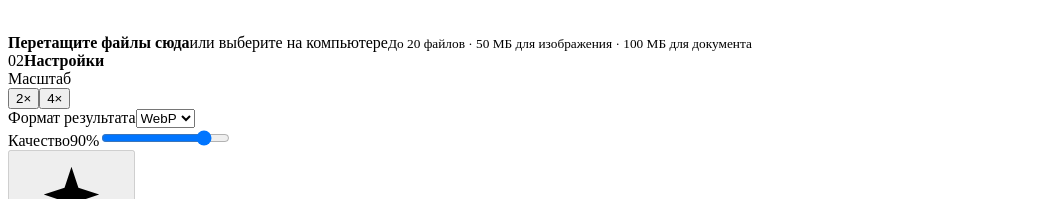
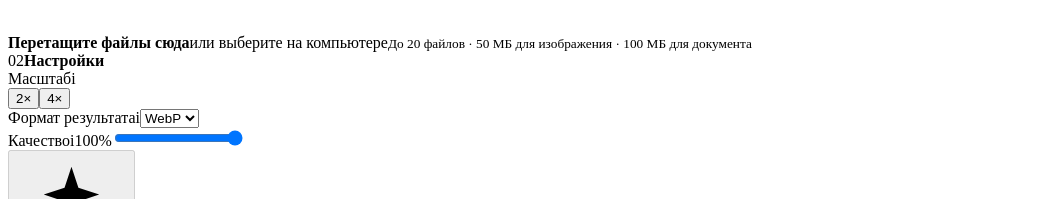
Before and after one commit to nitrodzen/gpthub-tools, a React (Vite) app in the folder frontend/: page / in a window 1280 px wide. Shown: the part 2689-2888 px from the top of the page, without its empty margins (0-1064 px from the left). Built offline with nearby package versions, Linux system fonts and the light colour scheme; the HTML template or start-up script is replaced by a standard one.

Commit message:
Improve quality defaults and size hints

```diff
--- a/frontend/src/App.tsx
+++ b/frontend/src/App.tsx
@@ -34,6 +34,10 @@ function UploadIcon() {
 
 function SparkIcon() {
   return <svg viewBox="0 0 24 24" aria-hidden="true"><path d="m12 3 1.5 4.5L18 9l-4.5 1.5L12 15l-1.5-4.5L6 9l4.5-1.5L12 3ZM18.5 15l.8 2.2 2.2.8-2.2.8-.8 2.2-.8-2.2-2.2-.8 2.2-.8.8-2.2Z"/></svg>
+}
+
+function Hint({ text, below = false }: { text: string; below?: boolean }) {
+  return <span className={`hint ${below ? 'hint-below' : ''}`} data-tip={text} aria-label={text} tabIndex={0}>i</span>
 }
 
 function FileDrop({ files, accept, onAdd, copy }: { files: File[]; accept: string; onAdd: (files: File[]) => void; copy: ReturnType<typeof getCopy> }) {
@@ -121,7 +125,7 @@ export default function App() {
     return saved || (window.matchMedia('(prefers-color-scheme: dark)').matches ? 'dark' : 'light')
   })
   const [format, setFormat] = useState('webp')
-  const [quality, setQuality] = useState(90)
+  const [quality, setQuality] = useState(100)
   const [scale, setScale] = useState(2)
   const [maxWidth, setMaxWidth] = useState('')
   const [maxHeight, setMaxHeight] = useState('')
@@ -212,7 +216,15 @@ export default function App() {
   if (tab === 'convert' && mode === 'documents') operation = 'document-convert'
   if (tab === 'convert' && mode === 'pdf') operation = pdfAction
   const showsImageFormat = ['upscale', 'remove-background', 'image-convert', 'pdf-to-images'].includes(operation)
-  const showsQuality = operation === 'image-convert' || (showsImageFormat && (format === 'jpeg' || format === 'webp'))
+  const showsQuality = showsImageFormat && (format === 'jpeg' || format === 'webp')
+  const qualityLoss = 100 - quality
+  const estimatedSavingMin = Math.min(70, Math.round((qualityLoss * 1.25) / 5) * 5)
+  const estimatedSavingMax = Math.min(85, estimatedSavingMin + 15 + Math.round((qualityLoss * .25) / 5) * 5)
+  const qualityHint = quality === 100
+    ? copy.qualityHintMax
+    : copy.qualityHintEstimate.replace('{min}', String(estimatedSavingMin)).replace('{max}', String(estimatedSavingMax))
+  const formatHint = format === 'png' ? copy.formatPngHint : format === 'webp' ? copy.formatWebpHint : copy.formatJpegHint
+  const dpiHint = dpi === 150 ? copy.dpi150Hint : copy.dpi300Hint
 
   const accept = useMemo(() => {
     if (tab !== 'convert' || mode === 'images' || (mode === 'pdf' && pdfAction === 'images-to-pdf')) return '.png,.jpg,.jpeg,.webp,.heic,.heif,.tif,.tiff,.bmp'
@@ -325,19 +337,19 @@ export default function App() {
             </div>
             <div className="settings-column">
               <div className="settings-head"><span>02</span><strong>{language === 'ru' ? 'Настройки' : 'Settings'}</strong></div>
-              {tab === 'upscale' && <div className="field"><label>{copy.scale}</label><div className="segmented"><button className={scale === 2 ? 'active' : ''} onClick={() => setScale(2)}>2×</button><button className={scale === 4 ? 'active' : ''} onClick={() => setScale(4)}>4×</button></div></div>}
+              {tab === 'upscale' && <div className="field"><label><span className="label-with-hint">{copy.scale}<Hint text={copy.scaleHint} below /></span></label><div className="segmented"><button className={scale === 2 ? 'active' : ''} onClick={() => setScale(2)}>2×</button><button className={scale === 4 ? 'active' : ''} onClick={() => setScale(4)}>4×</button></div></div>}
               {showsImageFormat && (
-                <div className="field"><label>{copy.format}</label><select value={format} onChange={(event) => setFormat(event.target.value)}>
+                <div className="field"><label><span className="label-with-hint">{copy.format}<Hint text={formatHint} below /></span></label><select value={format} onChange={(event) => setFormat(event.target.value)}>
                   {tab !== 'remove' && <option value="jpeg">JPG</option>}<option value="png">PNG</option><option value="webp">WebP</option>
                 </select></div>
               )}
               {showsQuality && (
-                <div className="field"><label>{copy.quality}<output>{quality}%</output></label><input type="range" min="40" max="100" value={quality} onChange={(event) => setQuality(Number(event.target.value))} /></div>
+                <div className="field"><label><span className="label-with-hint">{copy.quality}<Hint text={qualityHint} /></span><output>{quality}%</output></label><input type="range" min="40" max="100" value={quality} aria-label={`${copy.quality}: ${quality}%`} title={qualityHint} onChange={(event) => setQuality(Number(event.target.value))} /></div>
               )}
-              {tab === 'convert' && mode === 'images' && <div className="dimension-grid"><div className="field"><label>{copy.maxWidth}</label><input inputMode="numeric" value={maxWidth} onChange={(event) => setMaxWidth(event.target.value.replace(/\D/g, ''))} placeholder={copy.optional} /></div><div className="field"><label>{copy.maxHeight}</label><input inputMode="numeric" value={maxHeight} onChange={(event) => setMaxHeight(event.target.value.replace(/\D/g, ''))} placeholder={copy.optional} /></div></div>}
+              {tab === 'convert' && mode === 'images' && <div className="dimension-grid"><div className="field"><label><span className="label-with-hint">{copy.maxWidth}<Hint text={copy.dimensionsHint} /></span></label><input inputMode="numeric" value={maxWidth} onChange={(event) => setMaxWidth(event.target.value.replace(/\D/g, ''))} placeholder={copy.optional} /></div><div className="field"><label>{copy.maxHeight}</label><input inputMode="numeric" value={maxHeight} onChange={(event) => setMaxHeight(event.target.value.replace(/\D/g, ''))} placeholder={copy.optional} /></div></div>}
               {operation === 'pdf-split' && <><div className="field"><label>{copy.splitMode}</label><select value={splitMode} onChange={(event) => setSplitMode(event.target.value)}><option value="ranges">{copy.byRanges}</option><option value="each">{copy.eachPage}</option></select></div>{splitMode === 'ranges' && <div className="field"><label>{copy.ranges}</label><input value={ranges} onChange={(event) => setRanges(event.target.value)} placeholder={copy.rangesHint} /></div>}</>}
               {operation === 'images-to-pdf' && <><div className="field"><label>{copy.pageSize}</label><select value={pageSize} onChange={(event) => setPageSize(event.target.value)}><option value="a4">{copy.a4}</option><option value="original">{copy.original}</option></select></div><div className="field"><label>{copy.orientation}</label><select value={orientation} onChange={(event) => setOrientation(event.target.value)}><option value="auto">{copy.auto}</option><option value="portrait">{copy.portrait}</option><option value="landscape">{copy.landscape}</option></select></div><div className="field"><label>{copy.margin}<output>{margin}</output></label><input type="range" min="0" max="30" value={margin} onChange={(event) => setMargin(Number(event.target.value))} /></div></>}
-              {operation === 'pdf-to-images' && <div className="field"><label>{copy.dpi}</label><div className="segmented"><button className={dpi === 150 ? 'active' : ''} onClick={() => setDpi(150)}>150 DPI</button><button className={dpi === 300 ? 'active' : ''} onClick={() => setDpi(300)}>300 DPI</button></div></div>}
+              {operation === 'pdf-to-images' && <div className="field"><label><span className="label-with-hint">{copy.dpi}<Hint text={dpiHint} /></span></label><div className="segmented"><button className={dpi === 150 ? 'active' : ''} onClick={() => setDpi(150)}>150 DPI</button><button className={dpi === 300 ? 'active' : ''} onClick={() => setDpi(300)}>300 DPI</button></div></div>}
               {mode === 'documents' && <div className="notice"><span>i</span><p>{copy.documentHelp}<br /><small>{language === 'ru' ? 'Сканированные PDF без текстового слоя не конвертируются.' : 'Scanned PDFs without a text layer cannot be converted.'}</small></p></div>}
               <button className="primary-button" onClick={() => void submit()} disabled={busy || files.length === 0}><SparkIcon />{busy ? copy.processing : copy.process}</button>
             </div>
--- a/frontend/src/styles.css
+++ b/frontend/src/styles.css
@@ -120,6 +120,12 @@ main { width: min(1080px, calc(100% - 40px)); margin: 20px auto 0; position: rel
 
 .field { display: grid; gap: 8px; margin-bottom: 18px; }
 .field label { display: flex; align-items: center; justify-content: space-between; color: var(--muted); font-size: 11px; font-weight: 700; }
+.label-with-hint { display: inline-flex; align-items: center; gap: 6px; }
+.hint { width: 16px; height: 16px; position: relative; display: inline-grid; place-items: center; flex: 0 0 auto; border: 1px solid color-mix(in srgb, var(--accent), transparent 50%); border-radius: 50%; color: var(--accent); background: var(--accent-soft); cursor: help; font-size: 10px; font-weight: 850; line-height: 1; }
+.hint::after { content: attr(data-tip); width: 245px; max-width: calc(100vw - 48px); position: absolute; left: -8px; bottom: calc(100% + 9px); z-index: 50; padding: 10px 11px; border-radius: 10px; color: #f8faff; background: #111827; box-shadow: 0 12px 32px rgba(4, 9, 22, .28); opacity: 0; visibility: hidden; transform: translateY(4px); transition: opacity .16s ease, transform .16s ease, visibility .16s ease; pointer-events: none; white-space: normal; text-align: left; font-size: 11px; font-weight: 600; line-height: 1.45; }
+.hint-below::after { top: calc(100% + 9px); bottom: auto; transform: translateY(-4px); }
+.hint:hover::after, .hint:focus::after { opacity: 1; visibility: visible; transform: translateY(0); }
+.hint:focus-visible { outline: 3px solid color-mix(in srgb, var(--accent), transparent 45%); outline-offset: 2px; }
 .field output { color: var(--text); font-size: 11px; }
 .field select, .field input:not([type="range"]) { width: 100%; height: 42px; padding: 0 11px; border: 1px solid var(--line); border-radius: 10px; background: var(--surface-solid); color: var(--text); font-size: 12px; }
 .field input[type="range"], .compare-range { width: 100%; accent-color: var(--accent); }
```
Also changed, not shown: frontend/src/i18n.ts (+18 -0 lines), 2 other files (tests, documents, lock files or other folders).
